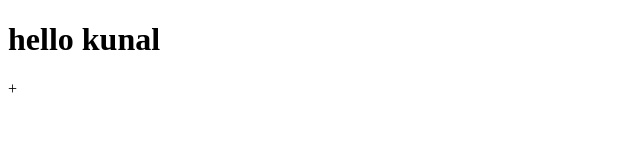
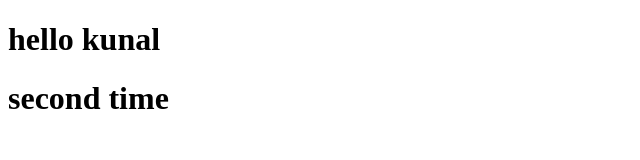
Before and after one commit to shaw-kunal/gitDemo, a plain HTML site: page index.html in a window 1280 px wide. Shown: the whole page, without its empty margins (0-640 px from the left). Drawn offline with Linux system fonts and the light colour scheme.

Commit message:
second time

```diff
--- a/index.html
+++ b/index.html
@@ -8,5 +8,6 @@
 </head>
 <body>
     <h1>hello kunal</h1>
-</body>+
+    <h1>second time</h1>
+</body>
 </html>
```
